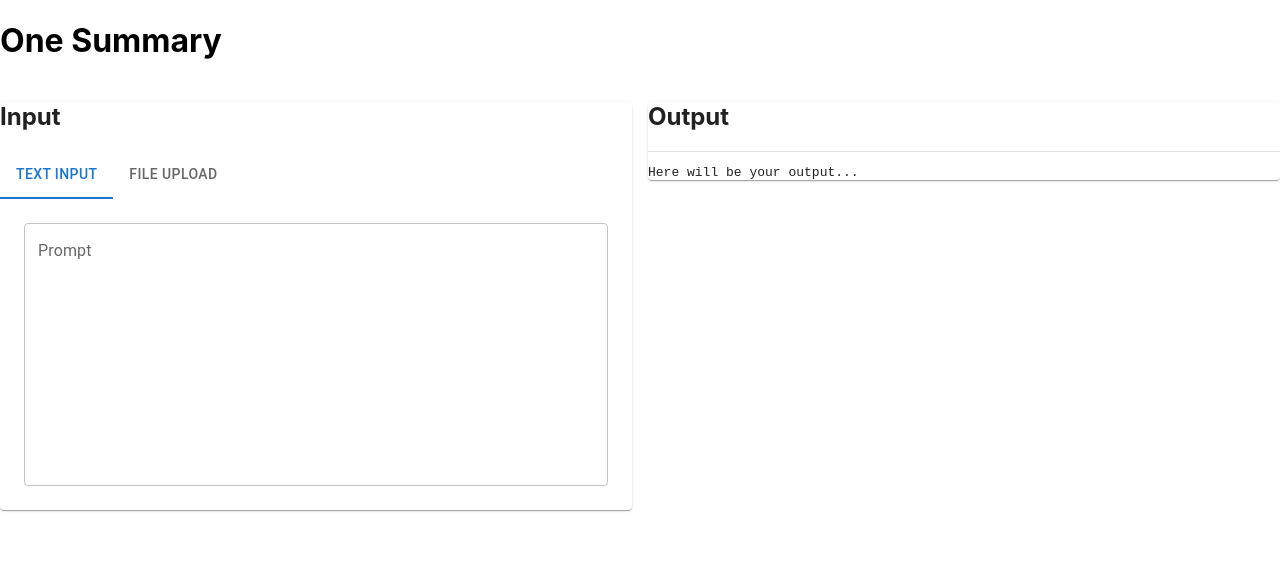
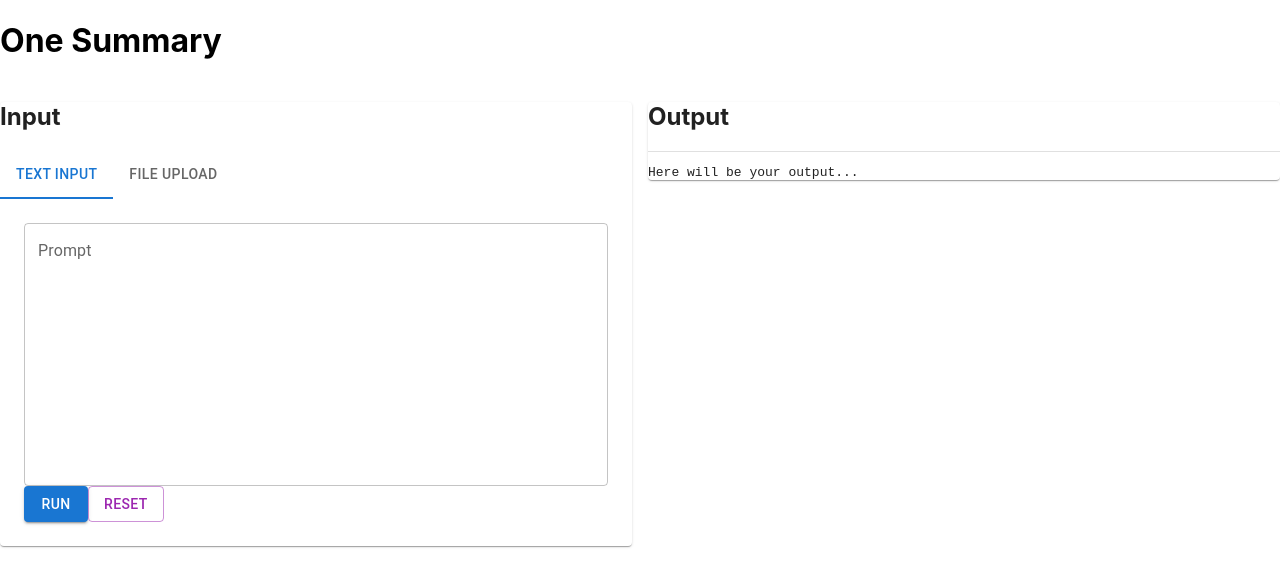
Before and after one commit to mlam28/Summarize-UI, a React (Create React App) app: page / in a window 1280 px wide. Shown: the top 586 px of the page. Built offline with nearby package versions, Linux system fonts and the light colour scheme.

Commit message:
loading functionality

```diff
--- a/src/App.js
+++ b/src/App.js
@@ -1,7 +1,20 @@
 import React, { useState } from 'react';
 import './App.css';
-import { Container, TextField, Button, Grid, Paper, Divider, Tabs, Tab, Box } from '@mui/material';
+import {
+    Container,
+    TextField,
+    Button,
+    Grid,
+    Paper,
+    Divider,
+    Tabs,
+    Tab,
+    Box,
+    CircularProgress,
+    Backdrop
+} from '@mui/material';
 import UploadForm from './components/UploadForm';
+import axios from "axios";
 
 function TabPanel(props) {
     const { children, value, index, ...other } = props;
@@ -26,6 +39,8 @@ function TabPanel(props) {
 function App() {
     const [output, setOutput] = useState("Here will be your output...");
     const [tabIndex, setTabIndex] = useState(0);
+    const [inputText, setInputText] = useState('');
+    const [isLoading, setIsLoading] = useState(false);
 
     const handleTabChange = (event, newIndex) => {
         setTabIndex(newIndex);
@@ -35,9 +50,42 @@ function App() {
         setOutput(value);
     };
 
+    const toggleLoading = (value) => {
+        setIsLoading(value);
+    };
+
+    const onRun = async (value) => {
+        const body = {
+            text: inputText,
+        };
+        try {
+            setIsLoading(true);
+            const response = await axios.post('https://llamasummarizer.onrender.com/summarize', body, {
+                headers: {
+                    'Content-Type': 'application/json',
+                },
+                withCredentials: false,
+                timeout: 1000000,
+            });
+            handleOutput(response.data);
+        } catch (error) {
+            console.error("There was an error uploading the file!", error);
+            alert("File upload failed!");
+        }
+        finally {
+            setIsLoading(false);
+        }
+    };
+    const onCancel = () => {
+        setInputText('');
+    };
+
 
     return (
         <div className="App">
+            <Backdrop open={isLoading}>
+                <CircularProgress color="inherit"/>
+            </Backdrop>
             <header className="text-center my-8">
                 <h1 className="text-4xl font-bold">One Summary</h1>
             </header>
@@ -58,11 +106,16 @@ function App() {
                                 rows={10}
                                 fullWidth
                                 variant="outlined"
+                                value={inputText}
+                                onChange={(event) => setInputText(event.target.value)}
                             />
+                            <Button variant="contained" color="primary" onClick={onRun} >Run</Button>
+                            <Button variant="outlined" color="secondary" onClick={onCancel}>Reset</Button>
                         </TabPanel>
                         <TabPanel value={tabIndex} index={1}>
                             <UploadForm
                                 handleOutput={handleOutput}
+                                toggleLoading={toggleLoading}
                             />
                         </TabPanel>
                     </Paper>
--- a/src/components/UploadForm.js
+++ b/src/components/UploadForm.js
@@ -24,7 +24,7 @@ const DropArea = styled(Box)(({ theme }) => ({
     cursor: 'pointer',
 }));
 
-const UploadForm = ({ handleOutput }) => {
+const UploadForm = ({ handleOutput, toggleLoading }) => {
     const [selectedFile, setSelectedFile] = useState(null);
     const [isDragging, setIsDragging] = useState(false);
     const fileInputRef = useRef(null);
@@ -65,6 +65,7 @@ const UploadForm = ({ handleOutput }) => {
         const formData = new FormData();
         formData.append("file", selectedFile, selectedFile.name);
         try {
+            toggleLoading(true);
             const response = await axios.post('https://llamasummarizer.onrender.com/summarize', formData, {
                 headers: {
                     'Content-Type': 'multipart/form-data',
@@ -73,9 +74,12 @@ const UploadForm = ({ handleOutput }) => {
                 timeout: 1000000,
             });
             handleOutput(response.data);
+            toggleLoading(false);
         } catch (error) {
             console.error("There was an error uploading the file!", error);
             alert("File upload failed!");
+        } finally {
+            toggleLoading(false);
         }
     };
 
```
